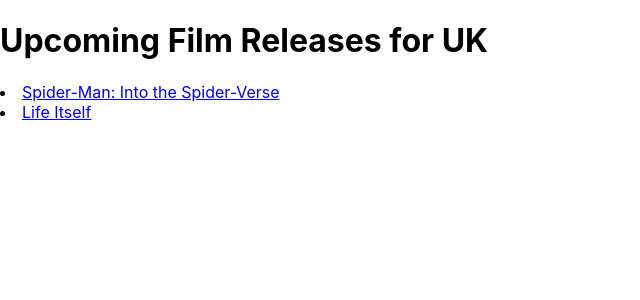
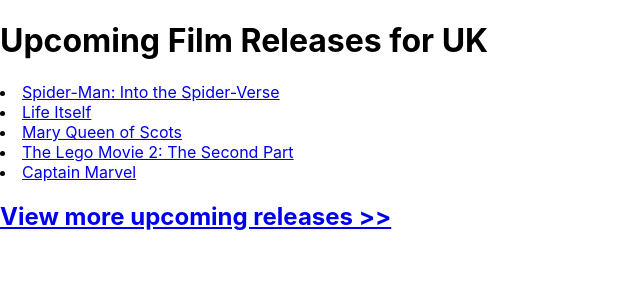
Before and after one commit to heathercking/week07_day1__React_FilmReleaseApp, a React (Create React App) app: page / in a window 1280 px wide. Shown: the top 300 px of the page, without its empty margins (0-640 px from the left). Built offline with nearby package versions, Linux system fonts and the light colour scheme.

Commit message:
completes MVP - lists all films with links, rendering from data source

```diff
--- a/src/components/FilmListing.js
+++ b/src/components/FilmListing.js
@@ -1,12 +1,17 @@
 import React from "react";
 import Film from "./Film";
 
-const FilmListing = () => {
+const FilmListing = ({films}) => {
+
+    const filmNodes = films.map(film => {
+        return(
+            <Film url={film.url} key={film.id}>{film.name}</Film>
+        );
+    });
 
     return (
         <>
-            <Film url="https://www.imdb.com/title/tt4633694/?ref_=rlm">Spider-Man: Into the Spider-Verse</Film>
-            <Film url="https://www.imdb.com/title/tt5989218/?ref_=rlm">Life Itself</Film>
+            {filmNodes}
         </>
     );
 }
--- a/src/containers/FilmReleaseTable.js
+++ b/src/containers/FilmReleaseTable.js
@@ -3,10 +3,40 @@
 
 const FilmReleaseTable = () => {
 
+    const [films, setFilms] = useState(
+        [
+            {
+              id: 1,
+              name: "Spider-Man: Into the Spider-Verse",
+              url: "https://www.imdb.com/title/tt4633694/?ref_=rlm"
+            },
+            {
+              id: 2,
+              name: "Life Itself",
+              url: "https://www.imdb.com/title/tt5989218/?ref_=rlm"
+            },
+            {
+              id: 3,
+              name: "Mary Queen of Scots",
+              url: "https://www.imdb.com/title/tt2328900/?ref_=rlm"
+            },
+            {
+              id: 4,
+              name: "The Lego Movie 2: The Second Part", url: "https://www.imdb.com/title/tt3513498/?ref_=rlm"
+            },
+            {
+              id: 5,
+              name: "Captain Marvel",
+              url: "https://www.imdb.com/title/tt4154664/?ref_=rlm"
+            }
+          ]
+    )
+
     return (
         <>
             <h1>Upcoming Film Releases for UK</h1>
-            <FilmListing />
+            <FilmListing films={films} />
+            <h2><a href="https://www.imdb.com/calendar/?region=gb">View more upcoming releases >></a></h2>
         </>
     );
 }
```
